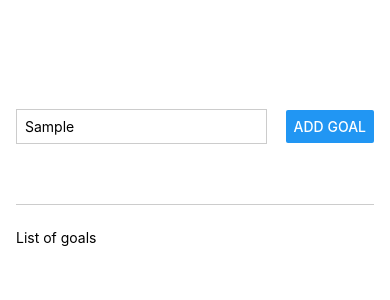
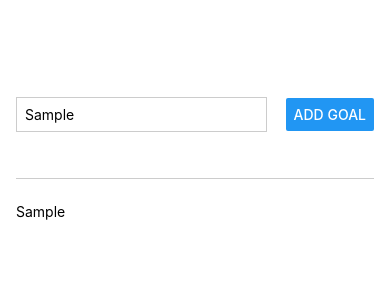
Before and after one commit to ranaawais0303/FirstReactApp, a React Native app: screen / in a window 390 px wide. Both pictures are taken after typing "Sample" into the empty fields and a click on the button "ADD GOAL". Shown: the top 300 px of the page. Built offline with nearby package versions, Linux system fonts and the light colour scheme.

Commit message:
input and show list

```diff
--- a/App.js
+++ b/App.js
@@ -1,15 +1,33 @@
-import { StatusBar } from "expo-status-bar";
+import React, { useState } from "react";
 import { StyleSheet, Text, View, Button, TextInput } from "react-native";
 
 export default function App() {
+  const [enteredGoalText, setEnteredGoalText] = useState("");
+  const [courseGoal, setCourseGoal] = useState([]);
+  function goalInputHandler(e) {
+    setEnteredGoalText(e);
+  }
+  function addGoalHandler() {
+    setCourseGoal((currentCourseGoals) => [
+      ...currentCourseGoals,
+      enteredGoalText,
+    ]);
+  }
   return (
     <View style={styles.appContainer}>
       <View style={styles.inputContainer}>
-        <TextInput style={styles.textInput} placeholder="Your course goal!!" />
-        <Button title="Add Goal" />
+        <TextInput
+          style={styles.textInput}
+          placeholder="Your course goal!!"
+          onChangeText={goalInputHandler}
+          value={enteredGoalText}
+        />
+        <Button title="Add Goal" onPress={addGoalHandler} />
       </View>
       <View style={styles.goalsContainer}>
-        <Text>List of goals</Text>
+        {courseGoal.map((goal) => {
+          return <Text key={goal}>{goal}</Text>;
+        })}
       </View>
     </View>
   );
@@ -37,6 +55,6 @@ const styles = StyleSheet.create({
     padding: 8,
   },
   goalsContainer: {
-    flex: 4,
+    flex: 5,
   },
 });
```
